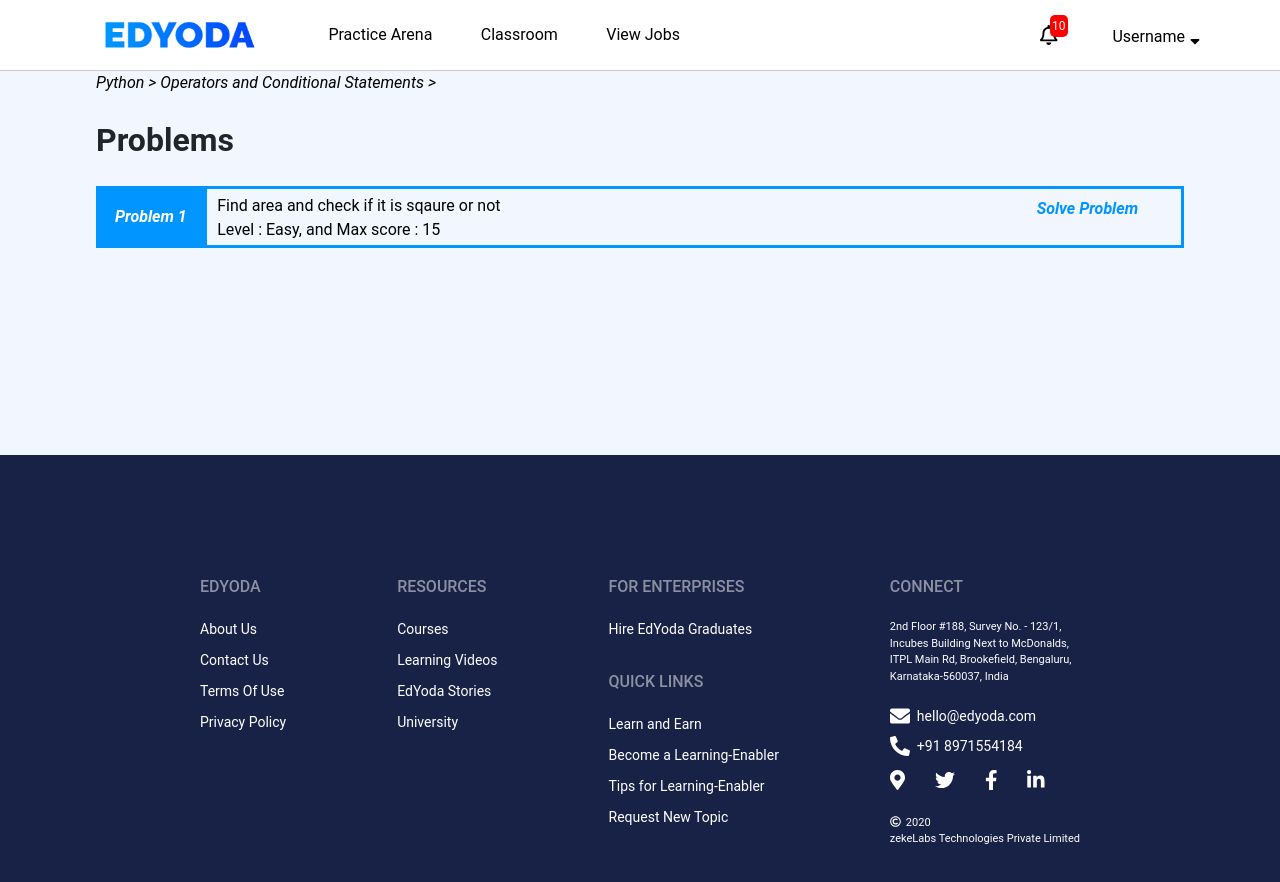
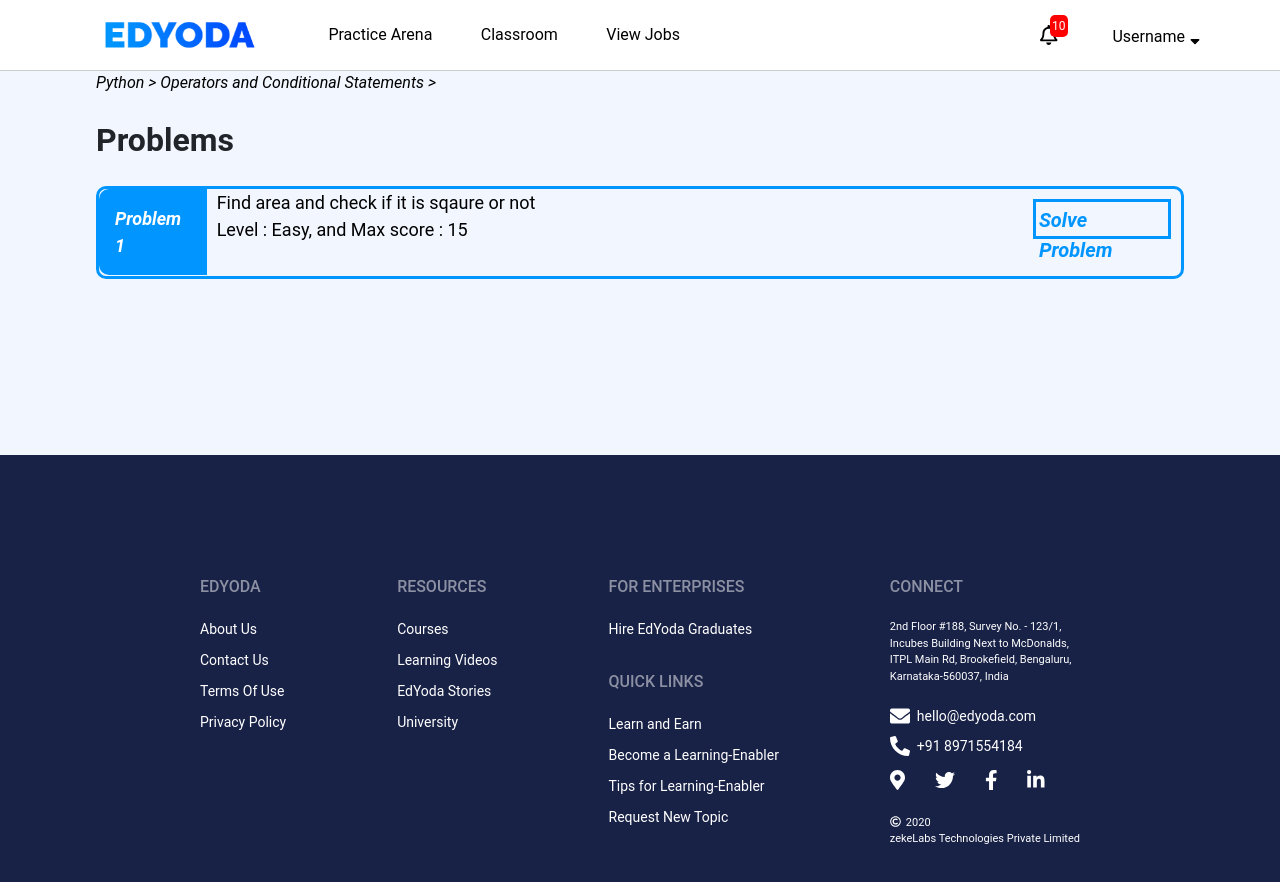
Before and after one commit to rjkprince/assessment-platform, a React (Create React App) app: page /courses/1/1/1 in a window 1280 px wide. Shown: the top 882 px of the page. Built offline with nearby package versions, Linux system fonts and the light colour scheme.

Commit message:
Updated changes in the Problem Listing Page

```diff
--- a/src/components/ProblemList/ProblemList.module.css
+++ b/src/components/ProblemList/ProblemList.module.css
@@ -17,6 +17,7 @@ margin:0;
     width:100%;
     display: flex;
     border:3px solid #0095FF;
+    border-radius:10px;
 
 
 }
@@ -25,7 +26,7 @@ margin:0;
     /* height:100%; */
     /* border:1px solid black; */
     margin-left: 10px;
-    margin-top: 5px;
+    margin-top: 0px;
 }
 .SerialNo{
     width:10%;
@@ -35,11 +36,14 @@ margin:0;
     font-weight: bold;
     font-style: italic;
     box-sizing: border-box;
-    font-size: 16px;
+    font-size: 18px;
     margin:0;
+    margin-bottom:1px;
+    border-top-left-radius: 10px;
+    border-bottom-left-radius: 10px;
 }
 .ProblemStatement{
-    font-size: 1rem;
+    font-size: 18px;
     font-weight: 400;
     line-height: 1.5;
     text-align: left;
@@ -47,7 +51,7 @@ margin:0;
     margin:0;
 }
 .Level{
-    font-size: 1rem;
+    font-size: 18px;
     font-weight: 400;
     line-height: 1.5;
     text-align: left;
@@ -55,13 +59,14 @@ margin:0;
     margin:0;
 }
 .Todo{
-    margin:0px;
-    /* border:2px solid #0095FF; */
-    text-align: center;
+    margin:10px;
+    border:3px solid #0095FF;
+    /* text-align: center; */
     color:#0095FF;
-    padding: 0.5rem;
+    padding: 0.2rem;
     font-weight: bold;
     font-style: italic;
     box-sizing: border-box;
-    font-size: 16px;
+    font-size: 20px;
+    height:40px;
 }
```
